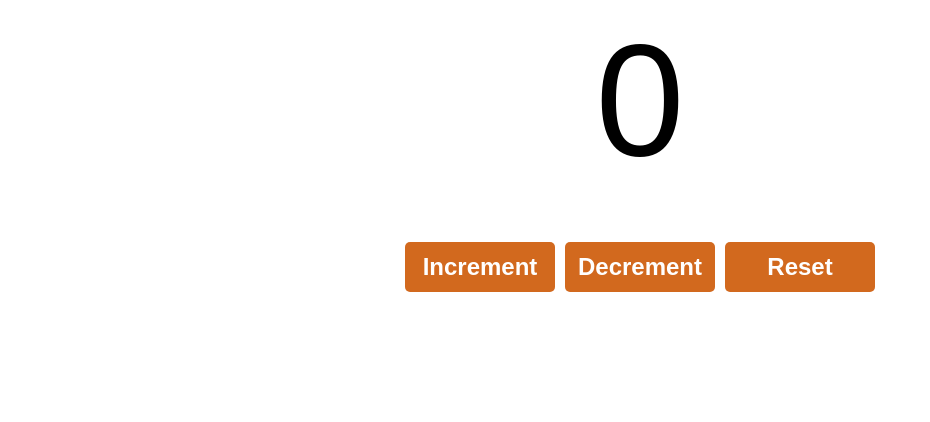
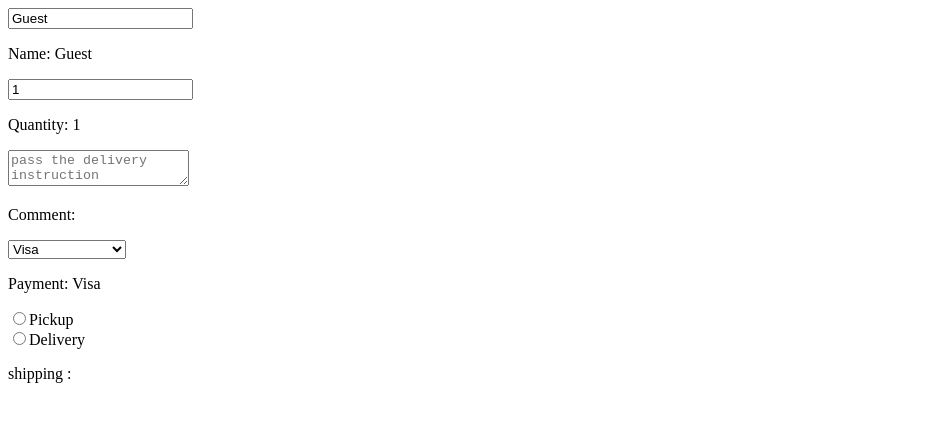
Before and after one commit to OS-Samir/React-practice, a React (Vite) app: page / in a window 1280 px wide. Shown: the top 422 px of the page, without its empty margins (0-930 px from the left). Built offline with nearby package versions, Linux system fonts and the light colour scheme.

Commit message:
onChange Event Handler

```diff
--- a/src/App.jsx
+++ b/src/App.jsx
@@ -80,15 +80,15 @@
 
 // export default App;
 
-import React from 'react'
+
 
 import Component from './Mycomponents.jsx'
-import Counter from "./Counter.jsx";
+
 const App = () => {
 
   return(<>
     {/* <Component /> */}
-    <Counter />
+<Component />
     </>
   )
 }
--- a/src/Counter.jsx
+++ b/src/Counter.jsx
@@ -1,34 +1,34 @@
-import React, { useState } from "react";
+// import React, { useState } from "react";
 
 
-const Counter = () => {
-  const [count, setCount] = useState(0);
+// const Counter = () => {
+//   const [count, setCount] = useState(0);
 
-  const increment = () => {
-    setCount(count + 1);
-  };
+//   const increment = () => {
+//     setCount(count + 1);
+//   };
 
-  const decrement = () => {
-    setCount(count - 1);
-  };
+//   const decrement = () => {
+//     setCount(count - 1);
+//   };
 
-  const reset = () => {
-    setCount(0);
-  };
+//   const reset = () => {
+//     setCount(0);
+//   };
 
 
 
-  return (
-    <div className="counter-container">
-      <p className="count-display">{count}</p>
-      <button className="counter-button" onClick={increment}> Increment </button>
+//   return (
+//     <div className="counter-container">
+//       <p className="count-display">{count}</p>
+//       <button className="counter-button" onClick={increment}> Increment </button>
+//       <button className="counter-button" onClick={reset}> Reset </button>
+//       <button className="counter-button" onClick={decrement}> Decrement </button>
 
-      <button className="counter-button" onClick={decrement}> Decrement </button>
 
-      <button className="counter-button" onClick={reset}> Reset </button>
 
-    </div>
-  );
-};
+//     </div>
+//   );
+// };
 
-export default Counter;
+// export default Counter;
--- a/src/Mycomponents.jsx
+++ b/src/Mycomponents.jsx
@@ -1,35 +1,103 @@
+// import React, { useState } from 'react'
+// const Mycomponents = () => {
 
-import React, { useState } from 'react'
-const Mycomponents = () => {
+//     const [name, setName] = useState("Guest");
+//     const [age, setAge] = useState(0);
+//     const [isEmployed, setIsEmployed] = useState(false);
+//     const updateName = () => {
+//        setName("Samir Adhikari");
+//     }
 
-    const [name, setName] = useState("Guest");
-    const [age, setAge] = useState(0);
-    const [isEmployed, setIsEmployed] = useState(false);
-    const updateName = () => {
-       setName("Samir Adhikari");
-    }
+//     const incrementAge = () => {
+//        setAge(age+ 1);
+//     }
 
-    const incrementAge = () => {
-       setAge(age+ 1);
-    }
+//     const toggleEmployedStatus = () => {
+//         setIsEmployed(!isEmployed);
+//     }
 
-    const toggleEmployedStatus = () => {
-        setIsEmployed(!isEmployed);
-    }
+// return(
+//     <div>
+//         <p>Name: {name} </p>
+//         <button onClick={updateName}>Set Name</button>
 
-return(
+//         <p>Age: {age} </p>
+//         <button onClick={incrementAge }>Increment Age</button>
+
+//         <p>Age: {isEmployed ? "Yes" : "No"} </p>
+//         <button onClick={toggleEmployedStatus }>Toggle status</button>
+//     </div>
+//   );
+// }
+
+// export default Mycomponents;
+
+import { useState } from "react";
+import propTypes from 'prop-types'
+const Mycomponents = (props) => {
+  const [name, setName] = useState("Guest");
+  const [quantity, setQuantity] = useState(1);
+  const [comment, setComment] = useState('');
+  const [payment , setPayment] = useState("Visa");
+  const [shipping, setShipping] = useState('');
+  function handleNameChange(event) {
+    setName(event.target.value);
+  }
+
+  function handleQuantityChange(event) {
+    setQuantity(event.target.value);
+  }
+
+  function handleCommentChange(event){
+    setComment(event.target.value);
+  }
+
+  function handlePaymentChange(event){
+    setPayment(event.target.value);
+  }
+
+  function handleShippingChange(event){
+    setShipping(event.target.value);
+  }
+
+  return (
     <div>
-        <p>Name: {name} </p>
-        <button onClick={updateName}>Set Name</button>
+      <input value={name} onChange={handleNameChange} />
+      <p>Name: {name}</p>
+      <input value={quantity} onChange={handleQuantityChange} type="number" />
+    <p>Quantity: {quantity}</p>
 
-        <p>Age: {age} </p>
-        <button onClick={incrementAge }>Increment Age</button>
+    <textarea value={comment} onChange={handleCommentChange} placeholder='pass the delivery instruction'/>
+    <p>Comment: {comment}</p>
+
+    <select value={payment} onChange={handlePaymentChange}>
+      <option value='' >Select an option </option>
+      <option value='Cash'>Cash</option>
+      <option value='Mastercard'>Mastercard</option>
+      <option value='Visa'>Visa</option>
 
 
-        <p>Age: {isEmployed ? "Yes" : "No"} </p>
-        <button onClick={toggleEmployedStatus }>Toggle status</button>
-    </div>
-  );
-}
+    </select>
+
+    <p>Payment: {payment}</p>
+
+    <label>
+      <input type="radio" value="pickup" checked={shipping === "pickup"}  onChange={handleShippingChange} />
+      Pickup
+    </label>
+    <br/>
+    <label>
+    <input type="radio" value="delivery" checked={shipping === "delivery"}  onChange={handleShippingChange} />
+
+      Delivery
+    </label>
+
+    <p>shipping : {shipping}</p>
+    </div>);
+
+  }
+
+
+
 
 export default Mycomponents;
```
